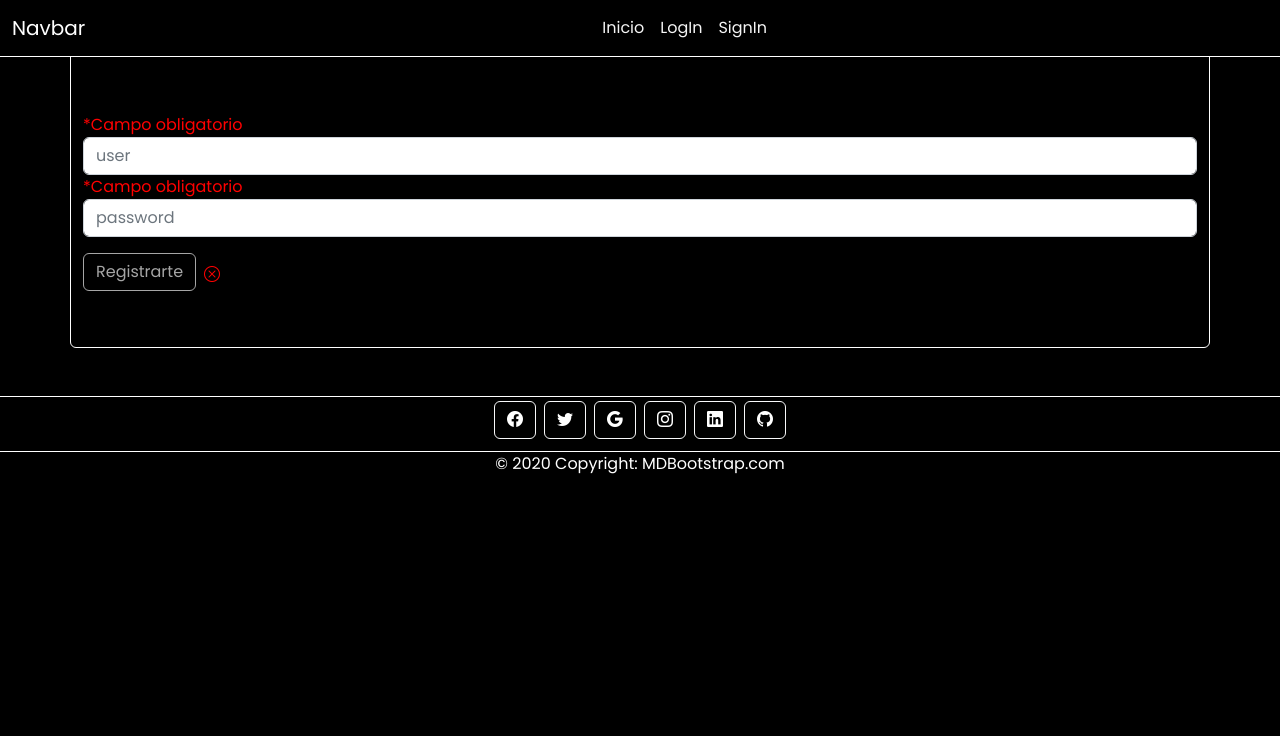
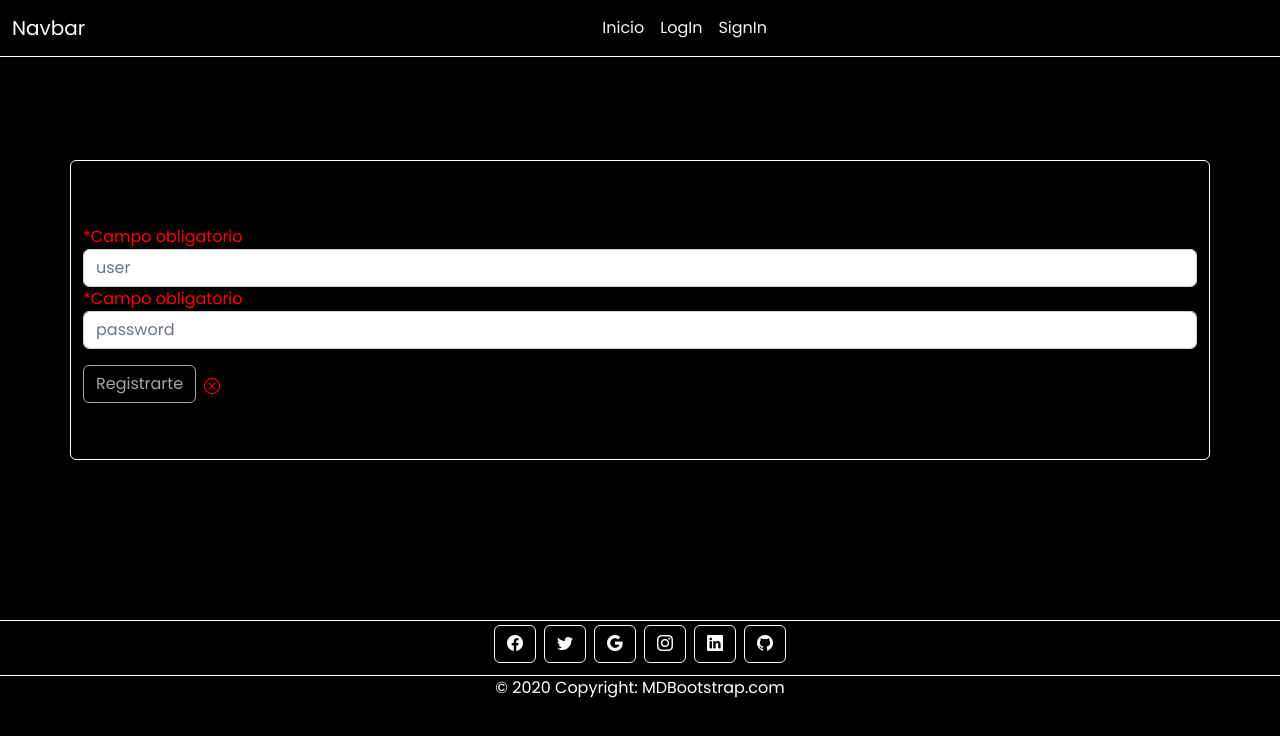
Before and after one commit to FRR95/AngularDjangoSqlite, an Angular app: page /login in a window 1280 px wide. Shown: the top 736 px of the page. Built offline with nearby package versions, Linux system fonts and the light colour scheme.

Commit message:
little changes in front

```diff
--- a/src/app/Components/login/login.component.css
+++ b/src/app/Components/login/login.component.css
@@ -19,6 +19,11 @@
  .container{
     border: 1px solid rgb(255, 255, 255);
     border-radius: 6px;
+
+ }
+ .login-form{
+padding-top: 10rem;
+padding-bottom: 10rem;
  }
  p{
 color:white;
--- a/src/app/Components/login/login.component.html
+++ b/src/app/Components/login/login.component.html
@@ -1,6 +1,6 @@
 <html>
 
-<div class="py-5">
+<div class="login-form">
   <form class="container py-5" [formGroup]="formlogin"  (submit)="loginUser()">
     <div class="mt-3">
       <label class="error" *ngIf="!this.formlogin.get('username').valid"> <span class="error-message">*Campo obligatorio</span></label>
--- a/src/app/Components/mi-componente/navmenu.component.html
+++ b/src/app/Components/mi-componente/navmenu.component.html
@@ -1,13 +1,13 @@
 <html>
 
-    <nav class="navbar navbar-expand-lg fixed-top ">
+ <nav class="navbar navbar-expand-lg fixed-top justify-content-between ">
         <div class="container-fluid">
-            <a class=" d-flex justify-content-start navbar-brand text-white" [routerLink]="['/']">Navbar</a>
+            <a class="  navbar-brand text-white" [routerLink]="['/']">Navbar</a>
             <button class="navbar-toggler" type="button" data-bs-toggle="collapse" data-bs-target="#navbarNav" aria-controls="navbarNav" aria-expanded="false" aria-label="Toggle navigation">
         <span class="navbar-toggler-icon"></span>
       </button>
-            <div class="collapse navbar-collapse" id="navbarNav">
-                <ul class="d-flex justify-content-center navbar-nav mx-auto">
+            <div class="collapse navbar-collapse d-flex justify-content-center" id="navbarNav">
+                <ul class=" navbar-nav  ">
                     <li class="nav-item">
                         <a class="nav-link" [routerLink]="['/']">{{Link1}}</a>
                     </li>
@@ -20,7 +20,8 @@
                     </li>
 
                 </ul>
-                <ul *ngIf="token_valid" class=" d-flex justify-content-end  navbar-nav ">
+            </div>
+                <ul *ngIf="token_valid" class=" d-flex justify-content-end me-5  navbar-nav ">
                 <li  class=" nav-item dropdown">
                     <a  class="nav-link dropdown-toggle" href="#" role="button" data-bs-toggle="dropdown" aria-expanded="false">
                         <i class="bi bi-person-circle"></i> {{user.nombre}}
@@ -35,7 +36,7 @@
                     </ul>
                   </li>
                 </ul>
-            </div>
+
         </div>
     </nav>
 
```
